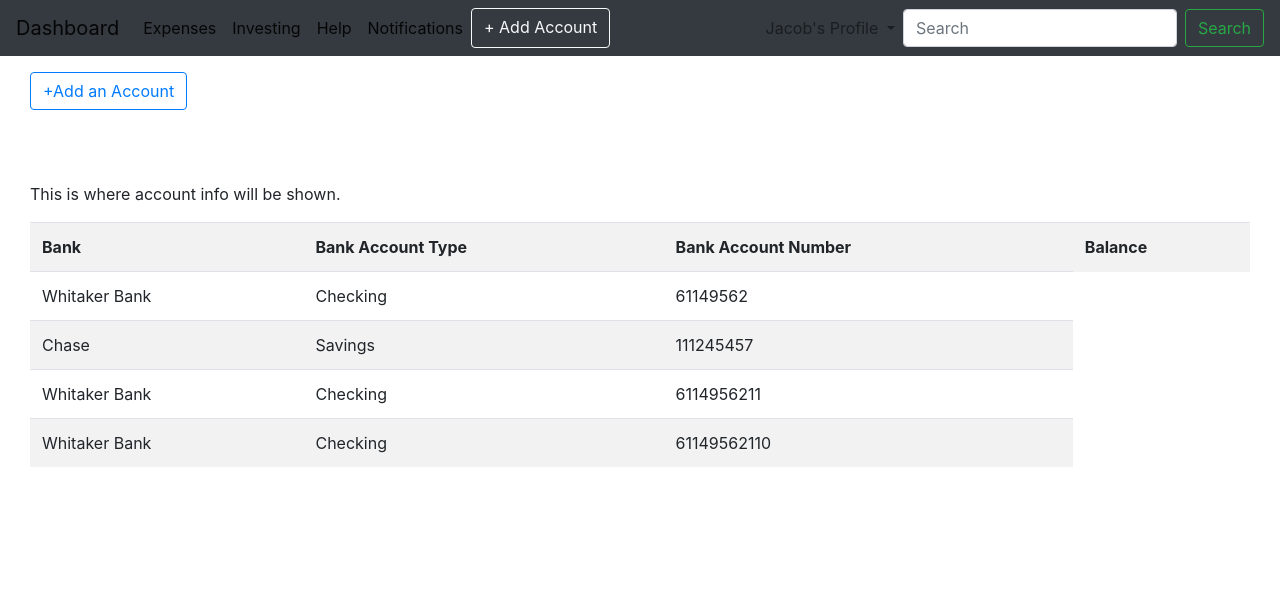
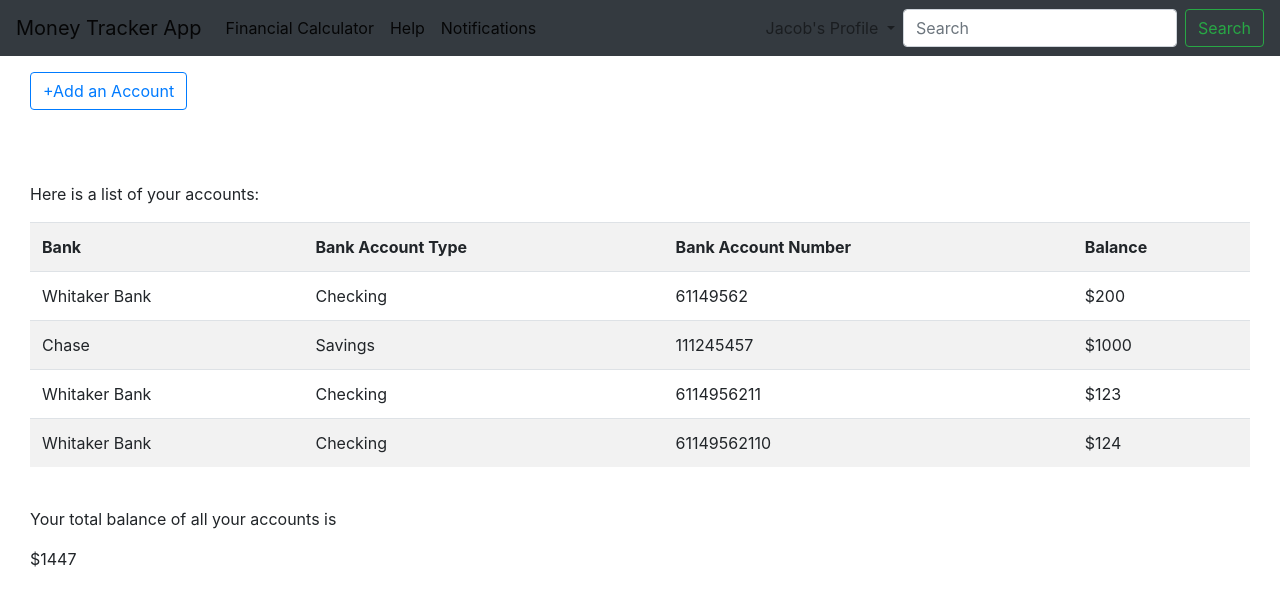
Before and after one commit to jacobsonblanton/money_tracker, a Flask app: page /account in a window 1280 px wide. Shown: the top 606 px of the page. Run offline with Flask 2, Linux system fonts and the light colour scheme; a user stored in the database is signed in; data comes from the database, SQL or seed files in the repository; both versions use the stored data as it was after the commit; some libraries are stand-ins or nearby versions.

Commit message:
1/13/21 Changes

```diff
--- a/money_tracker/models.py
+++ b/money_tracker/models.py
@@ -32,6 +32,7 @@ class Account(db.Model):
     bank = db.Column(db.String(200), nullable=False)
     acct_type = db.Column(db.String(200), nullable=False)
     acct_number = db.Column(db.String(200), nullable=False)
+    acct_balance = db.Column(db.Integer, nullable=True)
     user_acct = db.Column(db.Integer, db.ForeignKey('user.id'))
 
 class Expenses(db.Model):
--- a/money_tracker/templates/account.html
+++ b/money_tracker/templates/account.html
@@ -8,12 +8,12 @@
     integrity="sha384-Gn5384xqQ1aoWXA+058RXPxPg6fy4IWvTNh0E263XmFcJlSAwiGgFAW/dAiS6JXm" crossorigin="anonymous">
     <link href="{{url_for('static', filename='styles.css')}}" rel="stylesheet" >
     <script src="{{url_for('static', filename='script.js')}}" defer></script>
-    <title>Money Accounts | Add Account</title>
+    <title>Money Accounts | Accounts</title>
 </head>
 <body>
     <!-- implenting a navbar -->
     <nav class="navbar navbar-expand-lg navbar-light bg-dark">
-        <a class="navbar-brand" href="/home">Dashboard</a>
+        <a class="navbar-brand" href="/home">Money Tracker App</a>
         <button class="navbar-toggler" type="button" data-toggle="collapse" data-target="#navbarSupportedContent">
             <span class="navbar-toggler-icon"></span>
         </button>
@@ -21,10 +21,7 @@
         <div class="collapse navbar-collapse" id="navbarSupportedContent">
             <ul class="navbar-nav mr-auto">
                 <li class="nav-item active">
-                    <a class="nav-link" href="/expenses">Expenses<span class="sr-only"></span></a>
-                </li>
-                <li class="nav-item active">
-                    <a class="nav-link" href="/investing">Investing<span class="sr-only"></span></a>
+                    <a class="nav-link" href="/financial-calculator">Financial Calculator<span class="sr-only"></span></a>
                 </li>
                 <li class="nav-item active">
                     <a class="nav-link" href="/help">Help<span class="sr-only"></span></a>
@@ -32,7 +29,6 @@
                 <li class="nav-item active">
                     <a class="nav-link" href="/notifications">Notifications<span class="sr-only"></span></a>
                 </li>
-                <a class="btn btn-outline-light" href="/add-account">+ Add Account</a>
             </ul>
                 <ul class="navbar-nav ml-auto">
                     <li class="nav-item dropdown">
@@ -59,9 +55,9 @@
         <div class="container-fluid">
             <a  href="/add-account" class="btn btn-outline-primary btn-link" type="button">+Add an Account</a>
             <br/><br/><br/><br/>
-            <p>This is where account info will be shown.</p>
+            <p>Here is a list of your accounts:</p>
             <!-- displaying the user's accounts on page -->
-            <!-- displaying the account(all the contents in the SQL database asset) in table format -->
+            <!-- displaying the account(all the contents in the SQL database account) in table format -->
             <table class="table table-striped">
                 <tr>
                     <th>Bank</th>
@@ -74,10 +70,13 @@
                         <td>{{account.bank}}</td>
                         <td>{{account.acct_type}}</td>
                         <td>{{account.acct_number}}</td>
+                        <td>${{account.acct_balance}}</td>
                     </tr>
                 {% endfor %}
             </table>
-
+            <br/>
+            <p>Your total balance of all your accounts is</p>
+            ${{tab}}
 
         <br/>
         <!-- displaying the flashed messages-->
--- a/money_tracker/templates/home.html
+++ b/money_tracker/templates/home.html
@@ -21,10 +21,7 @@
         <div class="collapse navbar-collapse" id="navbarSupportedContent">
             <ul class="navbar-nav mr-auto">
                 <li class="nav-item active">
-                    <a class="nav-link" href="/expenses">Expenses<span class="sr-only"></span></a>
-                </li>
-                <li class="nav-item active">
-                    <a class="nav-link" href="/investing">Investing<span class="sr-only"></span></a>
+                    <a class="nav-link" href="/financial-calculator">Financial Calculator<span class="sr-only"></span></a>
                 </li>
                 <li class="nav-item active">
                     <a class="nav-link" href="/help">Help<span class="sr-only"></span></a>
--- a/money_tracker/views.py
+++ b/money_tracker/views.py
@@ -2,9 +2,11 @@ from flask import Flask, render_template, redirect, url_for, request, flash, Blu
 from flask_sqlalchemy import SQLAlchemy
 from datetime import datetime, timedelta
 from flask_login import UserMixin, login_manager, login_user, login_required, logout_user, current_user, LoginManager
+from sqlalchemy.sql.functions import user
 from werkzeug.security import generate_password_hash, check_password_hash
 from . import db
-from .models import Account
+from .models import Account, Paycheck
+import itertools
 
 views = Blueprint('views', __name__)
 
@@ -27,12 +29,13 @@ def add_account():
         bank = request.form.get('bank-content')
         acct_type = request.form.get('bank-account-type-content')
         acct_number = request.form.get('bank-account-number-content')
-        # getting the data from 'sign_up_process.html', then checking if the info is entered correctly
+        acct_balance = request.form.get('account-balance-content')
+        # getting the data from 'add_account.html', then checking if the info is entered correctly
         account = Account.query.filter_by(acct_number=acct_number).first()
         if account:
             flash('This bank account already exists.', category='error')
             return redirect(url_for('views.add_account'))
-        elif 8 > len(acct_number) > 9:
+        elif len(acct_number) != 8 or len(acct_number) != 9:
             flash('Your account number must be 8 or 9 digits, max!', category='error')
             return redirect(url_for('views.add_account'))
         elif len(acct_number) == 0:
@@ -45,7 +48,7 @@ def add_account():
             flash('Bank cannot be left blank', category='error')
             return redirect(url_for('views.add_account'))
         else:
-            new_account = Account(bank=bank, acct_type=acct_type, acct_number=acct_number)
+            new_account = Account(bank=bank, acct_type=acct_type, acct_number=acct_number, acct_balance=acct_balance)
             db.session.add(new_account)
             db.session.commit()
             flash('Your bank account has been added!', category='success')
@@ -54,11 +57,20 @@ def add_account():
 
     return render_template('add_account.html', user=current_user)
 
-@views.route('/finanical-calculator')
+@views.route('/financial-calculator', methods=['POST', 'GET'])
 @login_required
 # this method allows the user to add finanical calculator to their bank accounts, which implements a paycheck and the 50-30-30 rule
-def finanical_calculator():
-    pass
+def financial_calculator():
+    if request.method == 'POST':
+        payday = request.form.get('payday-content')
+        amount = request.form.get('paycheck-content')
+        # querying the Paycheck database by the amount
+        paycheck = Paycheck.query.all()
+        if len(paycheck) == 0:
+            flash('Paycheck cannot be empty.', category='error')
+
+    else:
+        return render_template('financial_calc.html', user=current_user)
 
 @views.route('/account', methods=['POST', 'GET'])
 @login_required
@@ -68,7 +80,15 @@ def account():
     else:
         # displaying the accounts from the database table
         account = Account.query.all()
-        return render_template("account.html", user=current_user, account=account)
+        # querying the Account database table for only the account balances in the acct_balance columns
+        # this will show each column as a list of tuples
+        total_acct_balances = Account.query.with_entities(Account.acct_balance).all()
+        # converting the list of tuples to a list of integers and adding the components of the list
+        tab = sum(list(itertools.chain(*total_acct_balances)))
+        # checking the both variables
+        print(total_acct_balances)
+        print(tab)
+        return render_template("account.html", user=current_user, account=account, tab=tab)
 
 
 @views.route('/expenses', methods=['POST', 'GET'])
```
Also changed, not shown: money_tracker/templates/financial_calc.html (renamed from money_tracker/templates/add_account.html, +13 -20 lines), money_tracker/database.db, money_tracker/templates/expenses.html (deleted), money_tracker/templates/investing.html (deleted), money_tracker/templates/savings.html (deleted).
